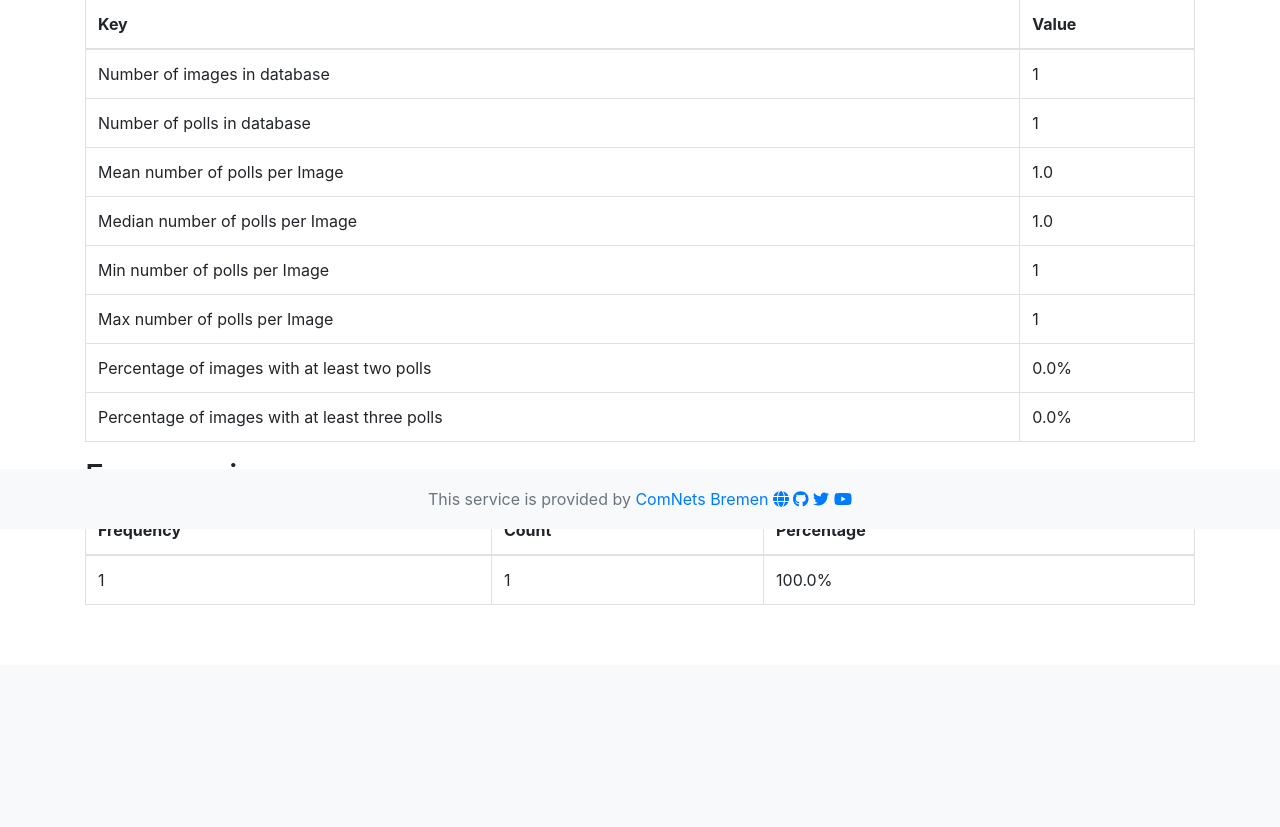
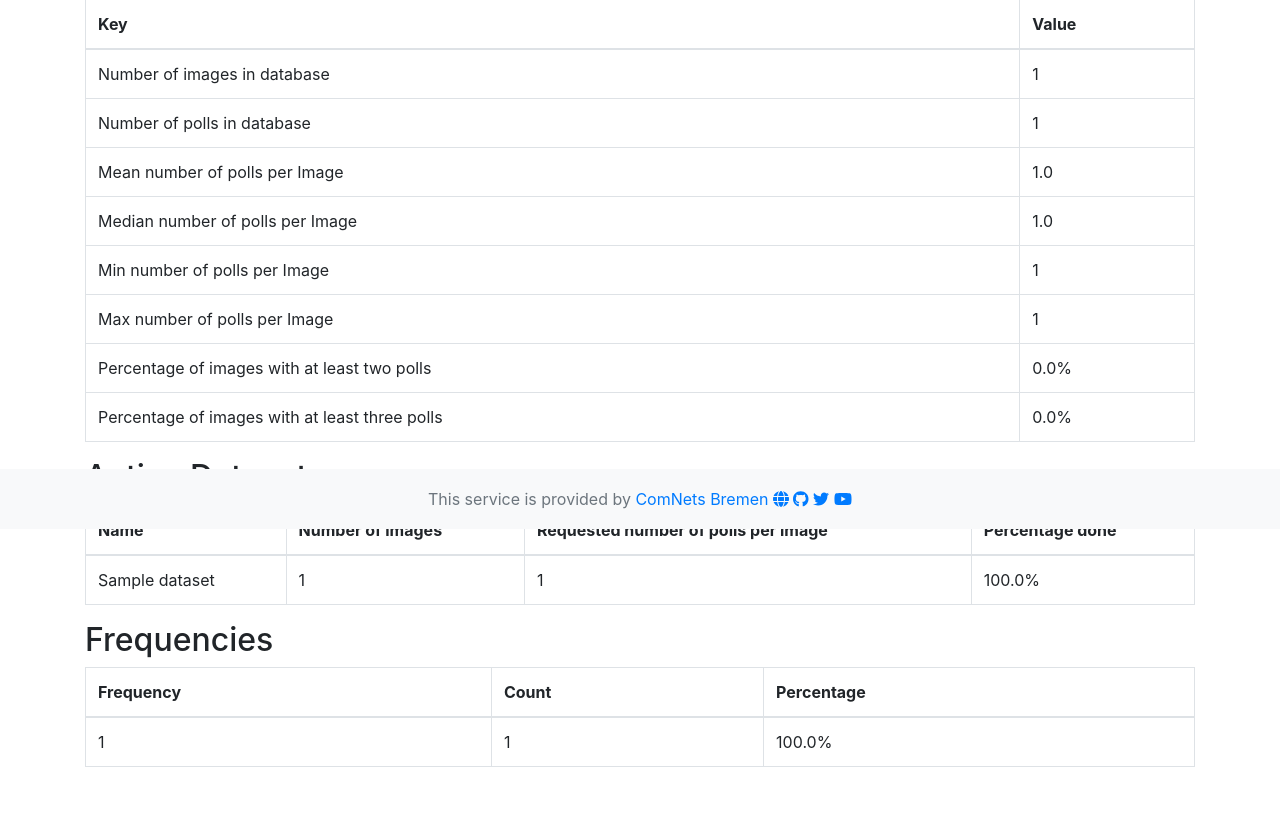
Before and after one commit to ComNets-Bremen/Wolf-or-Not, a Django app: page /simplelabel/statistics in a window 1280 px wide. Shown: the part 271-1098 px from the top of the page. Before the commit the page ends 876 px from the top, so only its background shows below. Run offline with Django 3.2, Linux system fonts and the light colour scheme; tables that the repository leaves empty hold one stand-in row (values such as "Sample post"); some libraries are stand-ins or nearby versions.

Commit message:
Show dataset information on statistics page

```diff
--- a/simplelabel/models.py
+++ b/simplelabel/models.py
@@ -54,7 +54,7 @@ class Dataset(models.Model):
     get_number_polls.short_description = "Number of polls"
 
     def get_percentage_done(self):
-        return f"{round((self.get_number_polls() / (self.dataset_max_polls * self.get_number_images()))*100.0)} %"
+        return (self.get_number_polls() / (self.dataset_max_polls * self.get_number_images()))*100.0
     get_percentage_done.short_description = "Percentage done"
 
     def __str__(self):
--- a/simplelabel/templates/simplelabel/statistics.html
+++ b/simplelabel/templates/simplelabel/statistics.html
@@ -63,6 +63,31 @@
 </table>
     </div>
 
+    <div class="container">
+        <h2 class="display-7 fw-bold">Active Datasets</h2>
+        <table class="table table-bordered">
+  <thead>
+    <tr>
+      <th scope="col">Name</th>
+      <th scope="col">Number of images</th>
+      <th scope="col">Requested number of polls per image</th>
+      <th scope="col">Percentage done</th>
+    </tr>
+  </thead>
+  <tbody>
+      {% for entry in datasets %}
+    <tr>
+        <td>{{ entry.dataset_name }}</td>
+      <td>{{ entry.get_number_images }}</td>
+      <td>{{ entry.dataset_max_polls }}</td>
+      <td>{{ entry.get_percentage_done }}&percnt;</td>
+    </tr>
+    {% endfor %}
+
+  </tbody>
+</table>
+    </div>
+
 
     <div class="container">
         <h2 class="display-7 fw-bold">Frequencies</h2>
--- a/simplelabel/views.py
+++ b/simplelabel/views.py
@@ -84,6 +84,7 @@ def get_statistics(request):
 
     data = {
             "image_count" : Image.objects.filter(image_dataset__dataset_active=True).count(),
+            "datasets"    : Dataset.objects.filter(dataset_active=True),
             "poll_count" : Poll.objects.filter(poll_image__image_dataset__dataset_active=True).count(),
             "mean_count_image" : round(np.mean(values),2) if len(values) else 0,
             "max_count_image" : np.max(values) if len(values) else 0,
```
